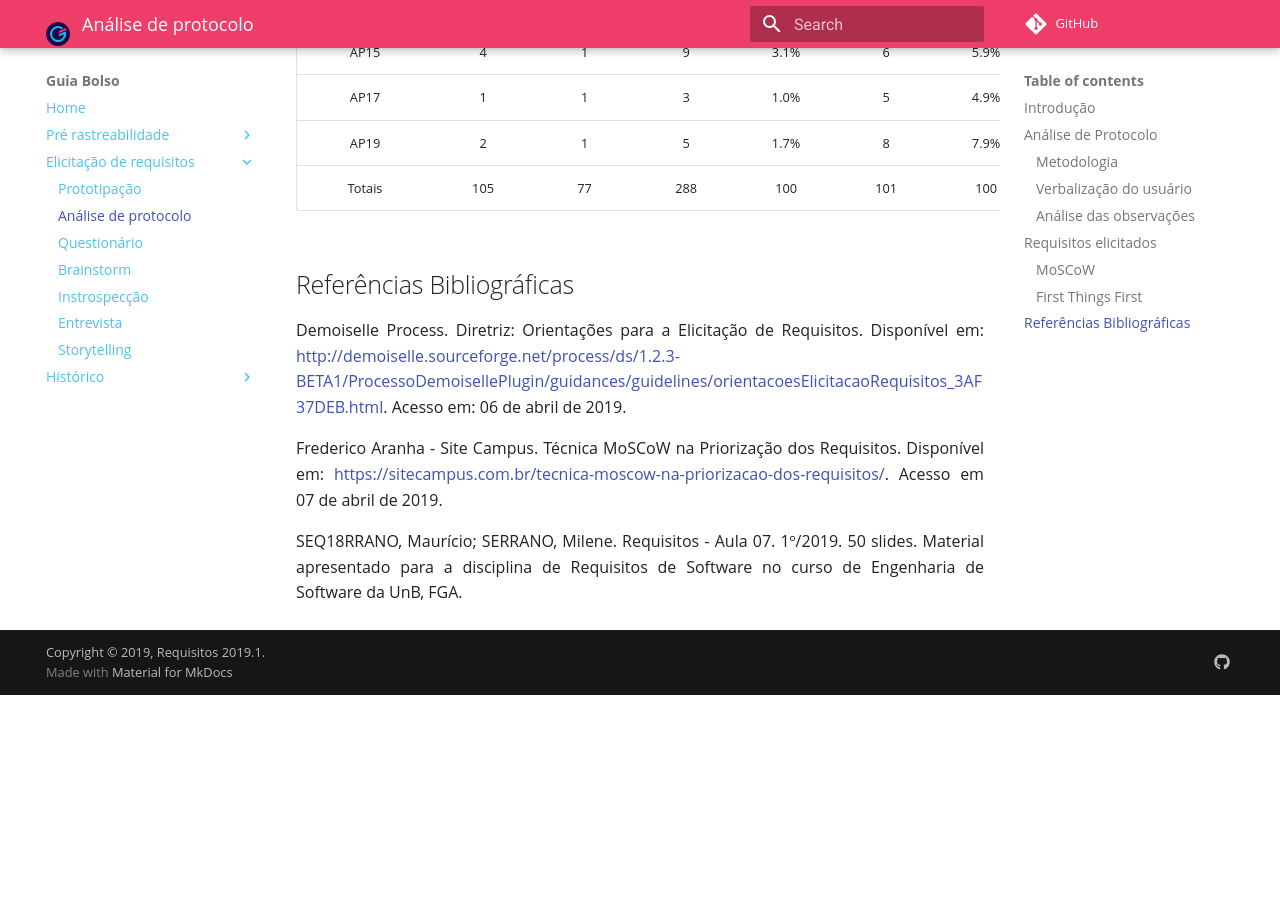
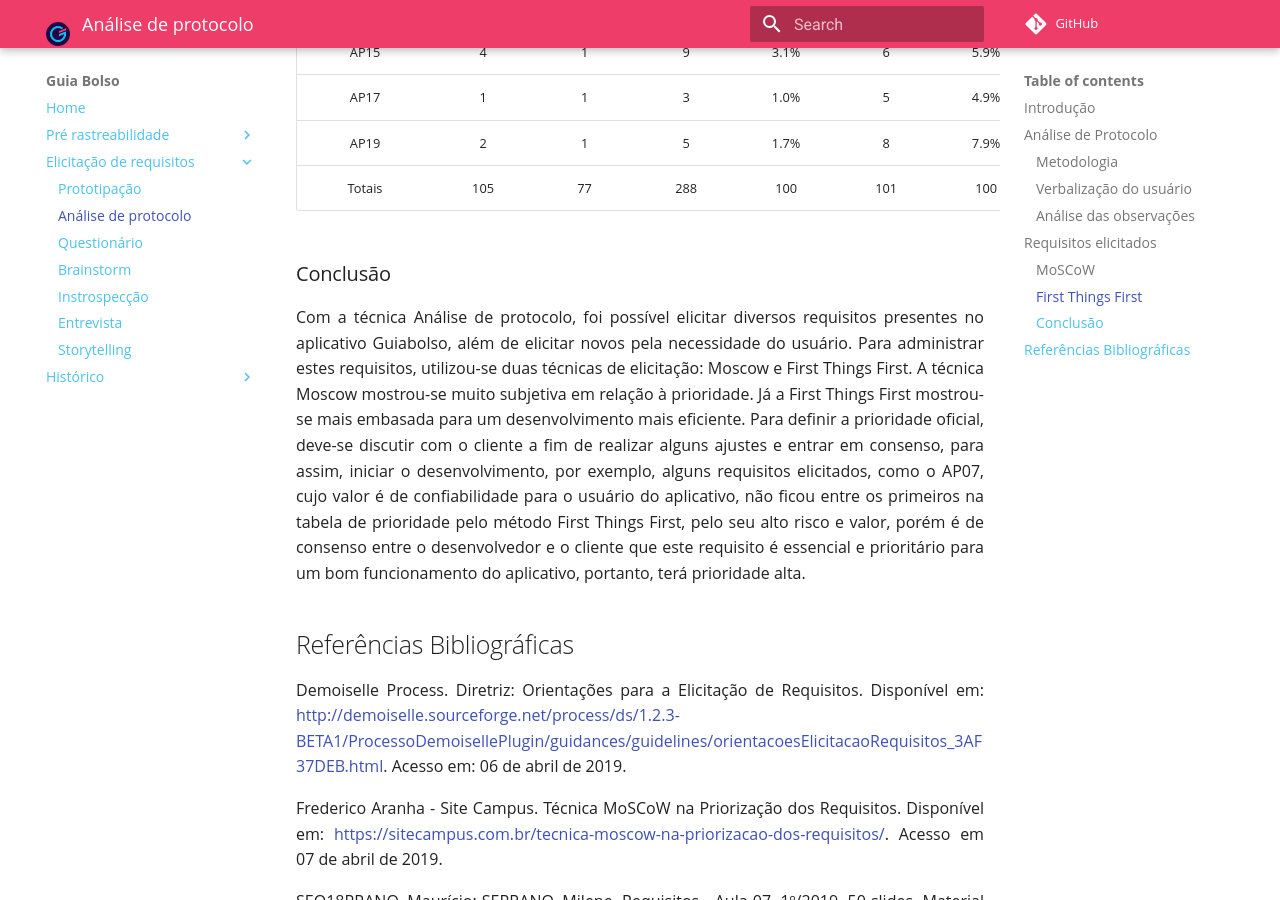
Before and after one commit to fga-disciplinas/2019.1-Guia-Bolso, an MkDocs documentation site: the page built from docs/elicitacao-de-requisitos/analise-de-protocolo.md, in a window 1280 px wide and 900 px high, scrolled down 5049 px. Built offline with MkDocs 1.6.1 and Material for MkDocs 9.7.7, drawn with Linux system fonts in a browser that asks for light colours; comment, search, counter and statistics services are not loaded; old or Windows-style settings are respelled for this version of MkDocs; before the commit the page ends 5744 px from its top, so only the background shows below that.

Commit message:
Finalizando conclusão

```diff
--- a/docs/elicitacao-de-requisitos/analise-de-protocolo.md
+++ b/docs/elicitacao-de-requisitos/analise-de-protocolo.md
@@ -93,6 +93,11 @@ Houve uma intervenção por parte da equipe ouvinte em uma das ações de explor
 | AP19 | 2 | 1 | 5 | 1.7% | 8 | 7.9% | 9 | 15.2% | 0.014 |
 | Totais | 105 | 77 | 288 | 100 | 101 | 100 | 59 | 100 |
 
+### Conclusão
+Com a técnica Análise de protocolo, foi possível  elicitar diversos requisitos presentes no aplicativo Guiabolso, além de elicitar novos pela necessidade do usuário. Para administrar estes requisitos, utilizou-se duas técnicas de elicitação: Moscow e First Things First.
+A técnica Moscow mostrou-se muito subjetiva em relação à prioridade. Já a First Things First mostrou-se mais embasada para um desenvolvimento mais eficiente.
+Para definir a prioridade oficial, deve-se discutir com o cliente a fim de realizar alguns ajustes e entrar em consenso, para assim, iniciar o desenvolvimento, por exemplo, alguns requisitos elicitados, como o AP07, cujo valor é de confiabilidade para o usuário do aplicativo, não ficou entre os primeiros na tabela de prioridade pelo método First Things First, pelo seu alto risco e valor, porém é de consenso entre o desenvolvedor e o cliente que este requisito é essencial e prioritário para um bom funcionamento do aplicativo, portanto, terá prioridade alta.
+
 ## Referências Bibliográficas
 Demoiselle Process. Diretriz: Orientações para a Elicitação de Requisitos. Disponível em: <http://demoiselle.sourceforge.net/process/ds/1.2.3-BETA1/ProcessoDemoisellePlugin/guidances/guidelines/orientacoesElicitacaoRequisitos_3AF37DEB.html>. Acesso em: 06 de abril de 2019.
 
```
